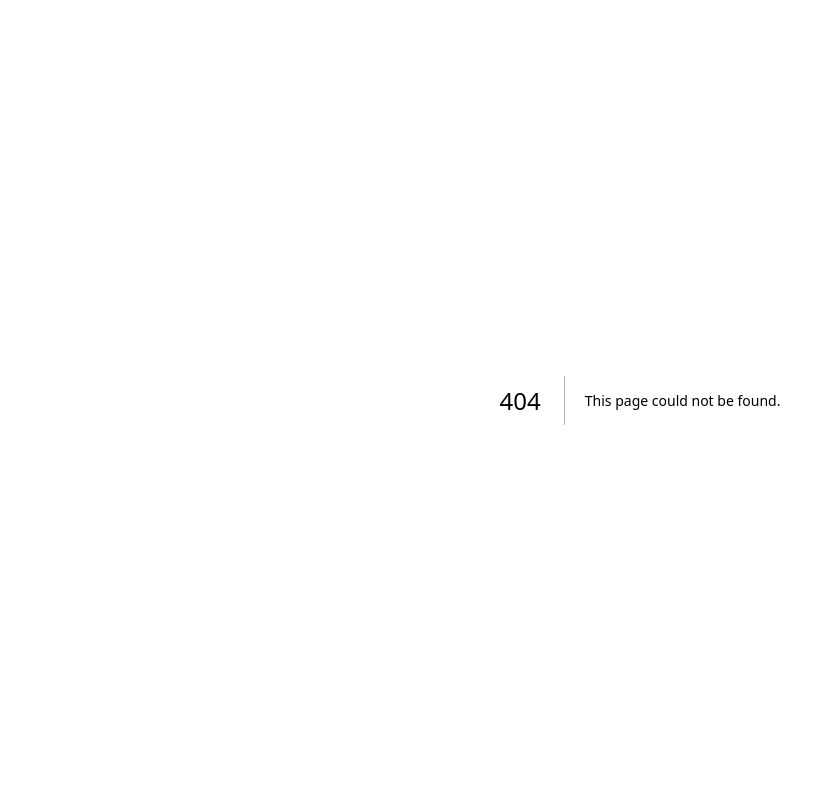
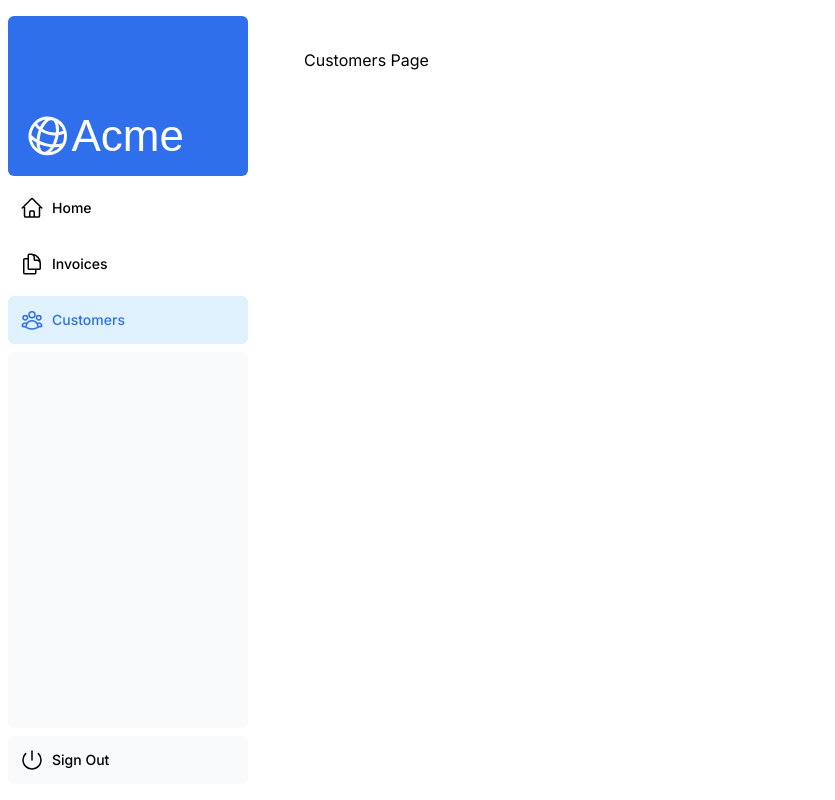
Before and after one commit to NestorErazo/ReactII-pApp3, a Next.js app: page /dashboard/customers in a window 1280 px wide. Before the commit this address had no page. Shown: the whole page, without its empty margins (0-835 px from the left). Built offline with nearby package versions, Linux system fonts and the light colour scheme; a web font is replaced by a local one.

Commit message:
first commit3

```diff
--- /dev/null
+++ b/app/dashboard/customers/page.tsx
@@ -0,0 +1,5 @@
+export default function Page() {
+
+    return <p>Customers Page</p>;
+
+    }
--- /dev/null
+++ b/app/dashboard/invoices/page.tsx
@@ -0,0 +1,5 @@
+export default function Page() {
+
+    return <p>Invoices Page</p>;
+
+    }
--- /dev/null
+++ b/app/dashboard/layout.tsx
@@ -0,0 +1,21 @@
+import SideNav from '@/app/ui/dashboard/sidenav';
+
+export default function Layout({ children }: { children: React.ReactNode }) {
+
+return (
+
+<div className="flex h-screen flex-col md:flex-row md:overflow-hidden">
+
+<div className="w-full flex-none md:w-64">
+
+<SideNav />
+
+</div>
+
+<div className="flex-grow p-6 md:overflow-y-auto md:p-12">{children}</div>
+
+</div>
+
+);
+
+}
--- /dev/null
+++ b/app/dashboard/page.tsx
@@ -0,0 +1,5 @@
+export default function Page() {
+
+    return <p>Dashboard Page</p>;
+
+}
--- a/app/page.tsx
+++ b/app/page.tsx
@@ -4,6 +4,8 @@
 import styles from '@/app/ui/home.module.css';
 import { lusitana } from './ui/fonts';
 import Image from 'next/image';
+
+
 export default function Page() {
   return (
     <main className="flex min-h-screen flex-col p-6">
--- a/app/ui/dashboard/nav-links.tsx
+++ b/app/ui/dashboard/nav-links.tsx
@@ -1,8 +1,14 @@
+'use client';
 import {
   UserGroupIcon,
   HomeIcon,
   DocumentDuplicateIcon,
 } from '@heroicons/react/24/outline';
+import Link from 'next/link';
+import { usePathname } from 'next/navigation';
+import clsx from 'clsx';
+
+
 
 // Map of links to display in the side navigation.
 // Depending on the size of the application, this would be stored in a database.
@@ -17,19 +23,26 @@
 ];
 
 export default function NavLinks() {
+  const pathname = usePathname();
   return (
     <>
       {links.map((link) => {
         const LinkIcon = link.icon;
         return (
-          <a
+          <Link
             key={link.name}
             href={link.href}
-            className="flex h-[48px] grow items-center justify-center gap-2 rounded-md bg-gray-50 p-3 text-sm font-medium hover:bg-sky-100 hover:text-blue-600 md:flex-none md:justify-start md:p-2 md:px-3"
+className={clsx( 'flex h-[48px] grow items-center justify-center gap-2 rounded-md bg-gray-50p-3 text-sm font-medium hover:bg-sky-100 hover:text-blue-600 md:flex-none md:justify-start md:p-2 md:px-3',
+
+  { 'bg-sky-100 text-blue-600': pathname === link.href,
+
+  },
+
+  )}
           >
             <LinkIcon className="w-6" />
             <p className="hidden md:block">{link.name}</p>
-          </a>
+          </Link>
         );
       })}
     </>
```
